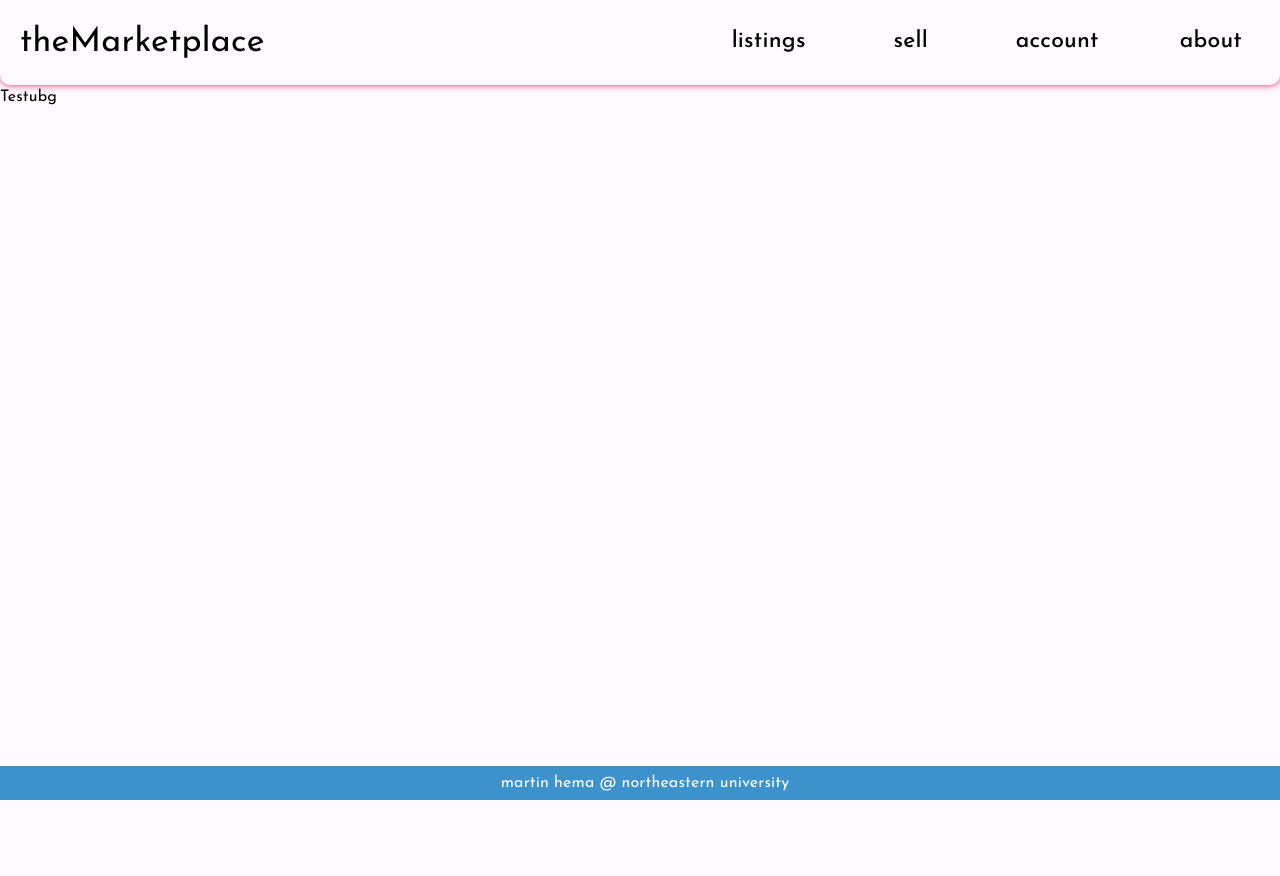
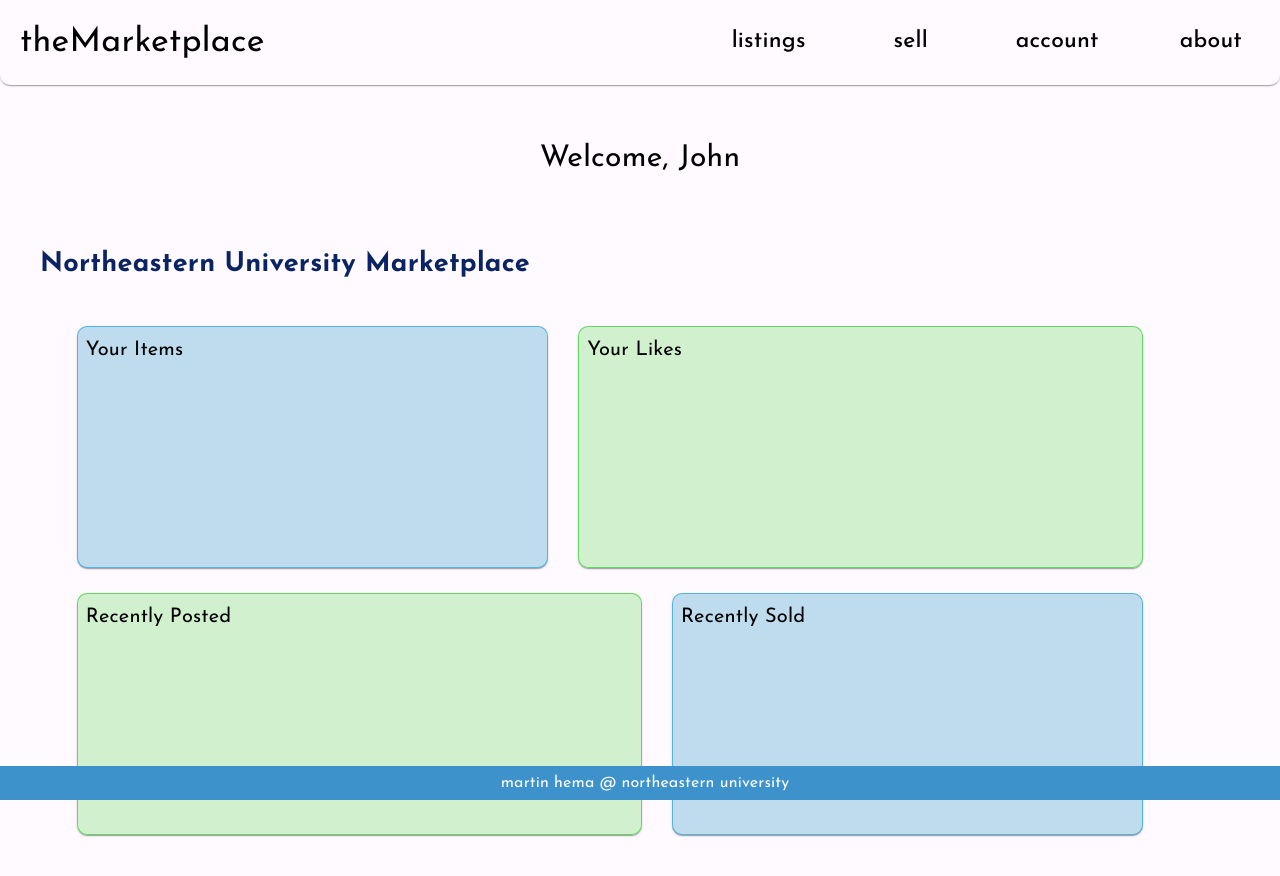
Before and after one commit to martin0he/theMarketplace, a React (Vite) app in the folder frontend/: page / in a window 1280 px wide. Shown: the top 876 px of the page. Before the commit the page ends 800 px from the top, so only its background shows below. Built offline with nearby package versions, Linux system fonts and the light colour scheme.

Commit message:
home page base

```diff
--- a/frontend/package.json
+++ b/frontend/package.json
@@ -14,7 +14,9 @@
     "@emotion/styled": "^11.11.5",
     "@mui/icons-material": "^5.15.15",
     "@mui/material": "^5.15.15",
-    "@supabase/supabase-js": "^2.42.7",
+    "@supabase/auth-ui-react": "^0.4.7",
+    "@supabase/auth-ui-shared": "^0.1.8",
+    "@supabase/supabase-js": "^2.43.0",
     "react": "^18.2.0",
     "react-dom": "^18.2.0",
     "react-router-dom": "^6.23.0"
--- a/frontend/src/components/Navbar.tsx
+++ b/frontend/src/components/Navbar.tsx
@@ -14,9 +14,11 @@ const Navbar = () => {
         height: "85px",
         borderBottomLeftRadius: "10px",
         borderBottomRightRadius: "10px",
-        WebkitBoxShadow: "0.3px 0.3px 7px #D8315B",
+        boxShadow: 1,
         display: "flex",
         alignItems: "center",
+        position: "fixed",
+        top: 0,
       }}
     >
       <Link
--- a/frontend/src/index.css
+++ b/frontend/src/index.css
@@ -105,4 +105,22 @@ video {
   padding: 0;
 }
 
-/* Additional styles as needed */
+/* Width */
+::-webkit-scrollbar {
+  width: 9px;
+}
+
+/* Track */
+::-webkit-scrollbar-track {
+  background: #fffaff;
+}
+
+/* Handle */
+::-webkit-scrollbar-thumb {
+  background: #3e92cc;
+}
+
+/* Handle on hover */
+::-webkit-scrollbar-thumb:hover {
+  background: #555;
+}
--- a/frontend/src/pages/HomePage.tsx
+++ b/frontend/src/pages/HomePage.tsx
@@ -1,9 +1,145 @@
-import { Box, Typography } from "@mui/material";
+import { Box, Grid, Typography } from "@mui/material";
+import Colors from "../assets/Colors";
+import useWindowDimensions from "../hooks/useWindowDimensions";
 
 const HomePage = () => {
+  const { width } = useWindowDimensions();
   return (
-    <Box>
-      <Typography fontFamily={"inherit"}>Testubg</Typography>
+    <Box paddingTop={10} paddingBottom={40}>
+      <Box justifyContent="center" display="flex" alignItems="center">
+        <Typography fontFamily={"inherit"} fontSize={30} marginTop={7}>
+          Welcome, John
+        </Typography>
+      </Box>
+
+      <Box marginTop={8} marginLeft={5}>
+        <Typography
+          fontWeight="bold"
+          fontSize={27}
+          fontFamily="inherit"
+          color={Colors.royalBlue}
+        >
+          Northeastern University Marketplace
+        </Typography>
+      </Box>
+
+      <Box
+        justifyContent={"center"}
+        alignItems={"center"}
+        display={"flex"}
+        marginTop="30px"
+      >
+        <Grid width={0.88 * width} height="260px">
+          <Grid
+            item
+            container
+            flexDirection="row"
+            width="100%"
+            height="100%"
+            columnGap={4}
+          >
+            <Grid item xs={12} md={5} paddingY="10px">
+              <Box
+                width="100%"
+                height="100%"
+                sx={{
+                  backgroundColor: "#bedcee",
+                  borderRadius: "10px",
+                  border: 0.7,
+                  borderColor: "#3aacd9cc",
+                  boxShadow: 1,
+                }}
+              >
+                <Typography
+                  padding="8px"
+                  fontSize={20}
+                  fontFamily={"inherit"}
+                  color={"black"}
+                >
+                  Your Items
+                </Typography>
+              </Box>
+            </Grid>
+            <Grid item xs={12} md={6} paddingY="10px">
+              <Box
+                width="100%"
+                height="100%"
+                sx={{
+                  backgroundColor: "#caeec8e0",
+                  borderRadius: "10px",
+                  border: 0.7,
+                  borderColor: "#49d049cc",
+                  boxShadow: 1,
+                }}
+              >
+                <Typography
+                  padding="8px"
+                  fontSize={20}
+                  fontFamily={"inherit"}
+                  color={"black"}
+                >
+                  Your Likes
+                </Typography>
+              </Box>
+            </Grid>
+          </Grid>
+
+          <Grid
+            item
+            container
+            flexDirection="row"
+            width="100%"
+            height="100%"
+            columnGap={4}
+            marginTop="7px"
+          >
+            <Grid item xs={12} md={6} paddingY="10px">
+              <Box
+                width="100%"
+                height="100%"
+                sx={{
+                  backgroundColor: "#caeec8e0",
+                  borderRadius: "10px",
+                  border: 0.7,
+                  borderColor: "#49d049cc",
+                  boxShadow: 1,
+                }}
+              >
+                <Typography
+                  padding="8px"
+                  fontSize={20}
+                  fontFamily={"inherit"}
+                  color={"black"}
+                >
+                  Recently Posted
+                </Typography>
+              </Box>
+            </Grid>
+            <Grid item xs={12} md={5} paddingY="10px">
+              <Box
+                width="100%"
+                height="100%"
+                sx={{
+                  backgroundColor: "#bedcee",
+                  borderRadius: "10px",
+                  border: 0.7,
+                  borderColor: "#3aacd9cc",
+                  boxShadow: 1,
+                }}
+              >
+                <Typography
+                  padding="8px"
+                  fontSize={20}
+                  fontFamily={"inherit"}
+                  color={"black"}
+                >
+                  Recently Sold
+                </Typography>
+              </Box>
+            </Grid>
+          </Grid>
+        </Grid>
+      </Box>
     </Box>
   );
 };
--- a/frontend/src/pages/TestPage.tsx
+++ b/frontend/src/pages/TestPage.tsx
@@ -1,11 +1,7 @@
-import { Box, Typography } from "@mui/material";
+import { Box } from "@mui/material";
 
 const TestPage = () => {
-  return (
-    <Box>
-      <Typography fontFamily={"inherit"}>ererg</Typography>
-    </Box>
-  );
+  return <Box></Box>;
 };
 
 export default TestPage;
```
Also changed, not shown: frontend/src/utils/supabase.ts (added, +7 -0 lines), 1 other file (tests, documents, lock files or other folders).
